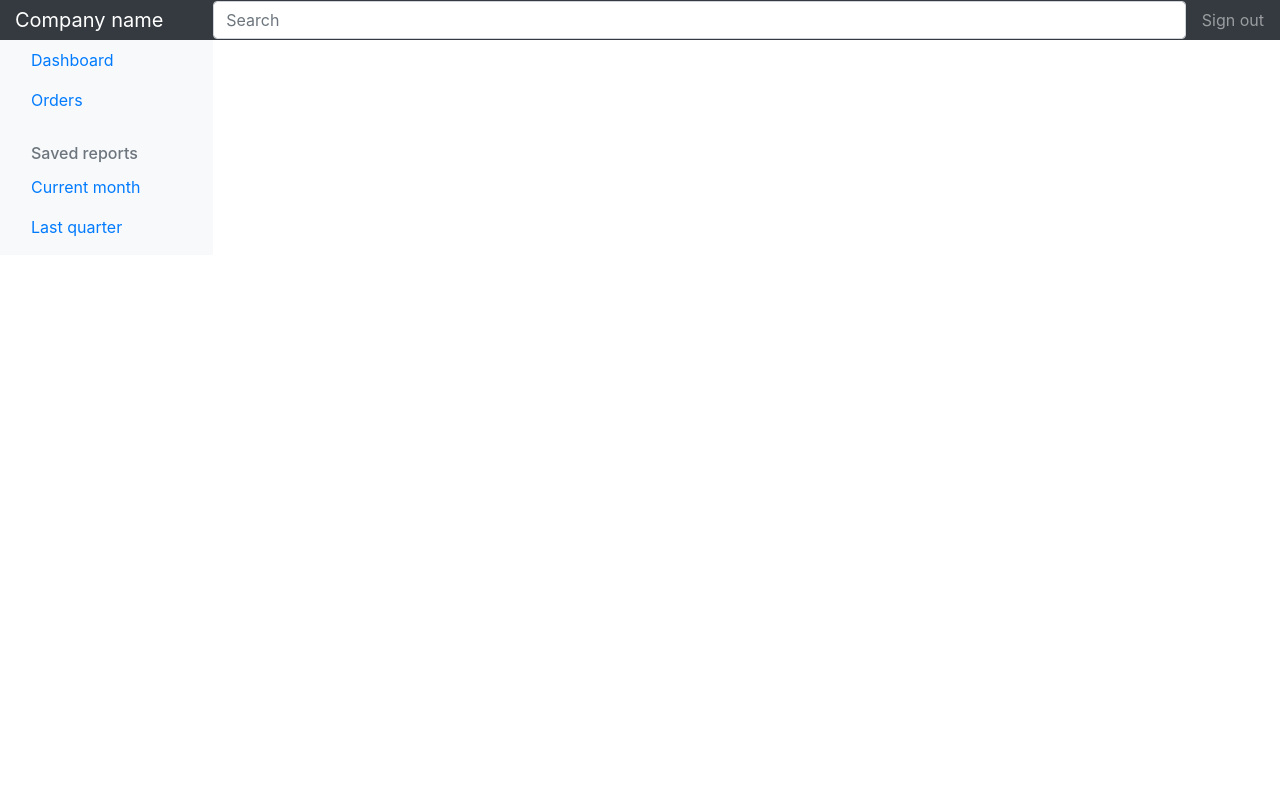
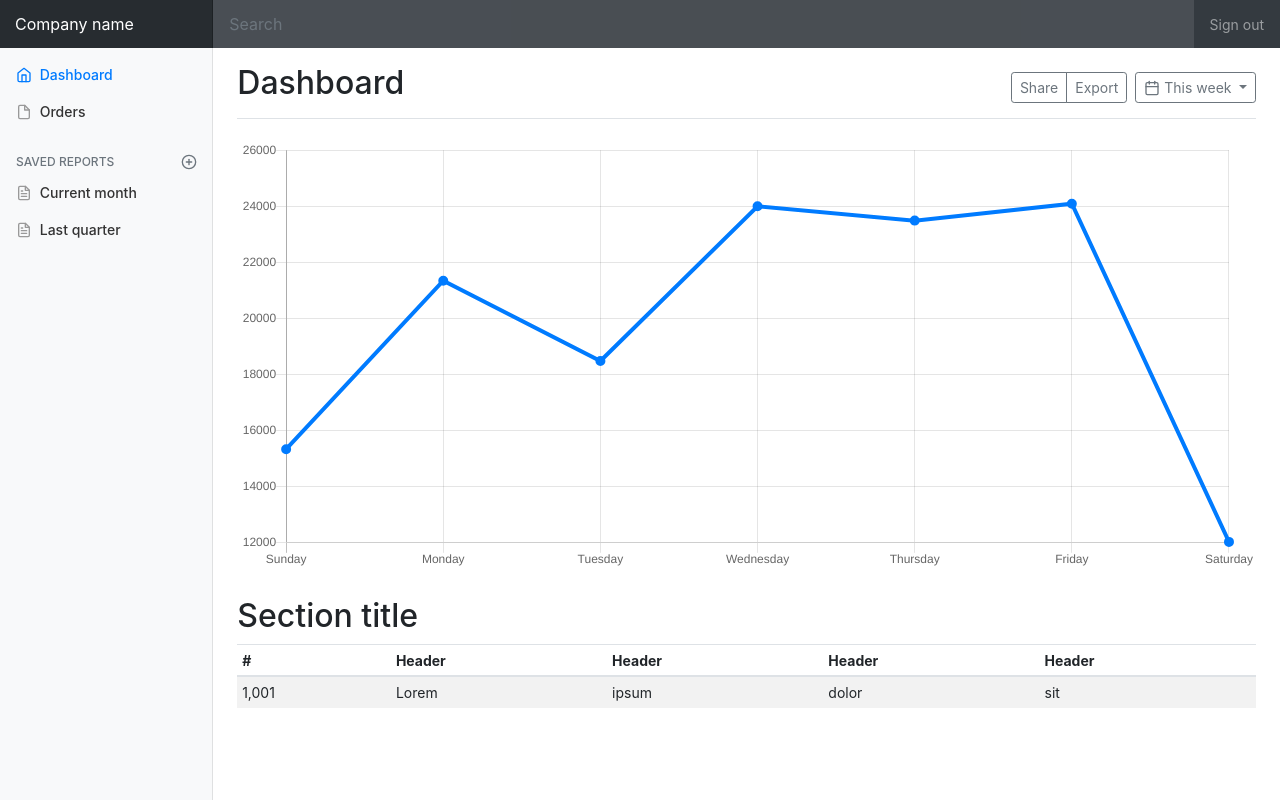
Before and after one commit to liush79/flask-skeleton, a Python web app: template web/templates/template_menu_0/menu_0_dashboard.html in a window 1280 px wide. Run offline with Jinja, Linux system fonts and the light colour scheme; the template is opened without the code that fills it, so the values that code supplies are empty; some libraries are stand-ins or nearby versions.

Commit message:
menu_0 sample page is added.

```diff
--- a/web/templates/common/base_nav_layout.html
+++ b/web/templates/common/base_nav_layout.html
@@ -1,7 +1,7 @@
 {% extends 'common/base_layout.html' %}
 
 {% block add_nav_style %}
-    <link href="../../css/dashboard.css" rel="stylesheet">
+    <link href="../../css/common/base.css" rel="stylesheet">
 {% endblock %}
 
 {% block left_navigation %}
--- a/web/templates/template_menu_0/menu_0_dashboard.html
+++ b/web/templates/template_menu_0/menu_0_dashboard.html
@@ -1,4 +1,96 @@
 {% extends 'common/base_nav_layout.html' %}
 
+{% block add_style %}
+{% endblock %}
+
 {% block base_content %}
+        <main role="main" class="col-md-9 ml-sm-auto col-lg-10 pt-3 px-4">
+          <div class="d-flex justify-content-between flex-wrap flex-md-nowrap align-items-center pb-2 mb-3 border-bottom">
+            <h1 class="h2">Dashboard</h1>
+            <div class="btn-toolbar mb-2 mb-md-0">
+              <div class="btn-group mr-2">
+                <button class="btn btn-sm btn-outline-secondary">Share</button>
+                <button class="btn btn-sm btn-outline-secondary">Export</button>
+              </div>
+              <button class="btn btn-sm btn-outline-secondary dropdown-toggle">
+                <span data-feather="calendar"></span>
+                This week
+              </button>
+            </div>
+          </div>
+
+          <canvas class="my-4" id="myChart" width="900" height="380"></canvas>
+
+          <h2>Section title</h2>
+          <div class="table-responsive">
+            <table class="table table-striped table-sm">
+              <thead>
+                <tr>
+                  <th>#</th>
+                  <th>Header</th>
+                  <th>Header</th>
+                  <th>Header</th>
+                  <th>Header</th>
+                </tr>
+              </thead>
+              <tbody>
+                <tr>
+                  <td>1,001</td>
+                  <td>Lorem</td>
+                  <td>ipsum</td>
+                  <td>dolor</td>
+                  <td>sit</td>
+                </tr>
+              </tbody>
+            </table>
+          </div>
+        </main>
 {% endblock %}
+
+{% block add_scripts %}
+    <!-- Bootstrap core JavaScript
+    ================================================== -->
+    <!-- Placed at the end of the document so the pages load faster -->
+    <script src="https://code.jquery.com/jquery-3.2.1.slim.min.js" integrity="sha384-KJ3o2DKtIkvYIK3UENzmM7KCkRr/rE9/Qpg6aAZGJwFDMVNA/GpGFF93hXpG5KkN" crossorigin="anonymous"></script>
+    <script>window.jQuery || document.write('<script src="../../../../assets/js/vendor/jquery-slim.min.js"><\/script>')</script>
+    <script src="../../../../assets/js/vendor/popper.min.js"></script>
+    <script src="../../../../dist/js/bootstrap.min.js"></script>
+
+    <!-- Icons -->
+    <script src="https://unpkg.com/feather-icons/dist/feather.min.js"></script>
+    <script>
+      feather.replace()
+    </script>
+
+    <!-- Graphs -->
+    <script src="https://cdnjs.cloudflare.com/ajax/libs/Chart.js/2.7.1/Chart.min.js"></script>
+    <script>
+      var ctx = document.getElementById("myChart");
+      var myChart = new Chart(ctx, {
+        type: 'line',
+        data: {
+          labels: ["Sunday", "Monday", "Tuesday", "Wednesday", "Thursday", "Friday", "Saturday"],
+          datasets: [{
+            data: [15339, 21345, 18483, 24003, 23489, 24092, 12034],
+            lineTension: 0,
+            backgroundColor: 'transparent',
+            borderColor: '#007bff',
+            borderWidth: 4,
+            pointBackgroundColor: '#007bff'
+          }]
+        },
+        options: {
+          scales: {
+            yAxes: [{
+              ticks: {
+                beginAtZero: false
+              }
+            }]
+          },
+          legend: {
+            display: false,
+          }
+        }
+      });
+    </script>
+{% endblock %}
--- a/web/views/menu_0.py
+++ b/web/views/menu_0.py
@@ -8,10 +8,9 @@ bp = Blueprint('menu_0', __name__, url_prefix='/menu_0')
 @bp.route('/', methods=['GET'])
 def view_dashboard():
     try:
-        render_data = {
-
+        sample_data = {
         }
-        return render_template('template_menu_0/dashboard.html', render_data=render_data)
+        return render_template('template_menu_0/menu_0_dashboard.html', render_data=sample_data)
     except Exception, e:
         print 'Exception,', str(e)
         abort(500)
```
